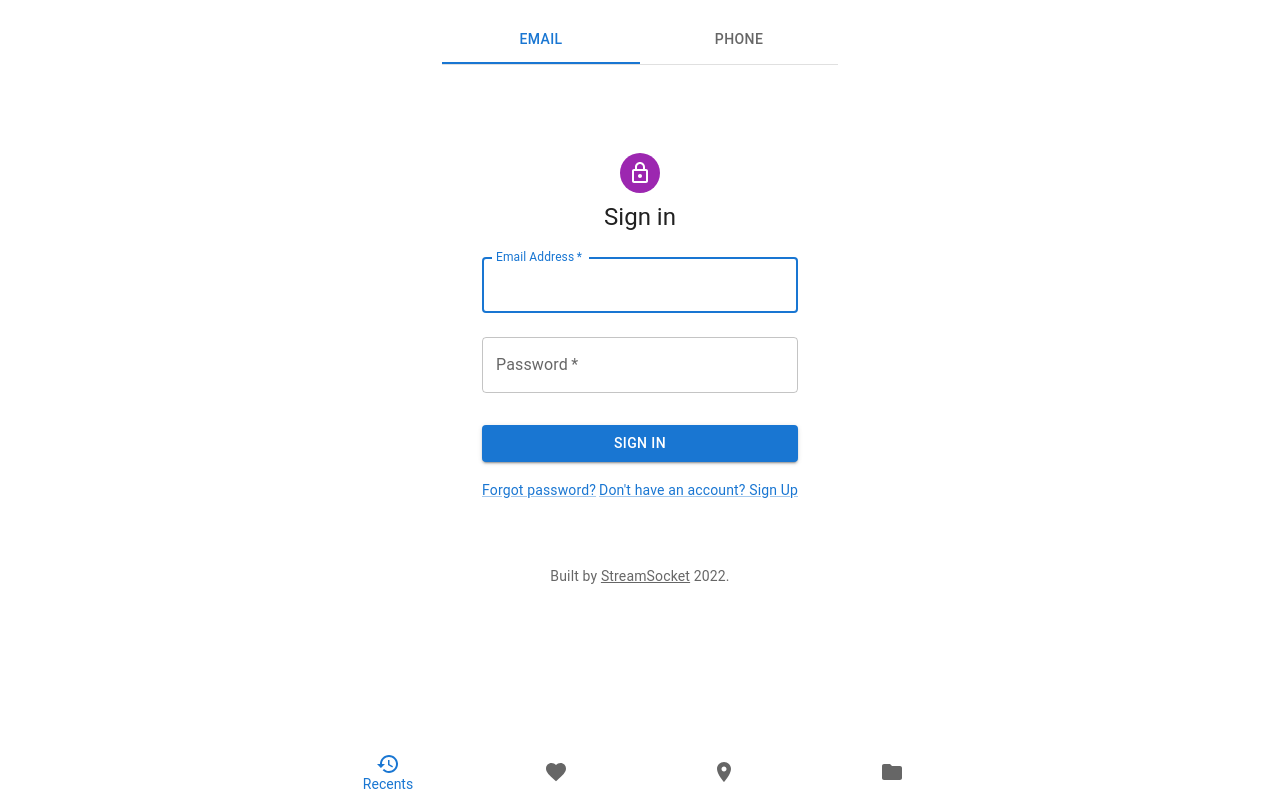
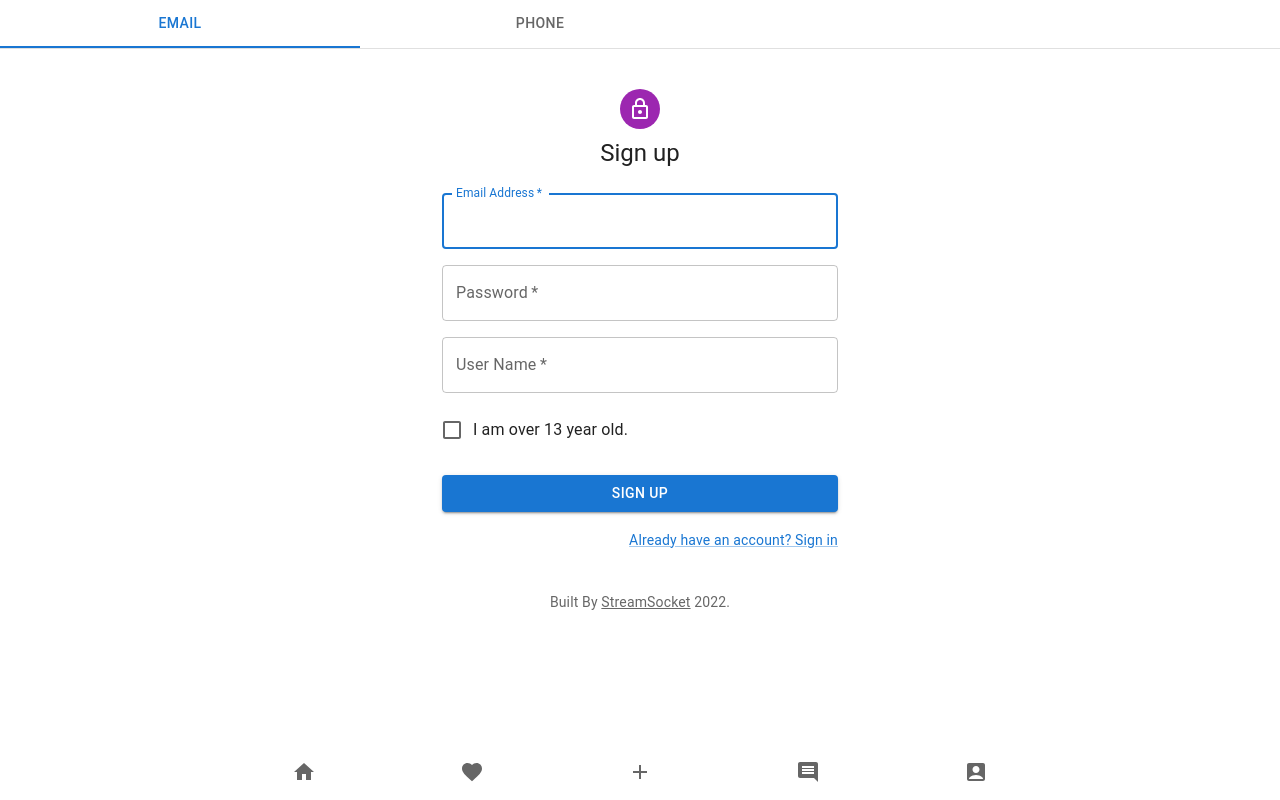
Before and after one commit to cmu-sie-team01/StreamSocket, a React (Create React App) app in the folder AppDev/frontend/: page /signup in a window 1280 px wide. Built offline with nearby package versions, Linux system fonts and the light colour scheme.

Commit message:
UI update, adding routers

```diff
--- a/AppDev/frontend/src/App.jsx
+++ b/AppDev/frontend/src/App.jsx
@@ -4,6 +4,13 @@ import Container from '@mui/material/Container';
 import CssBaseline from '@mui/material/CssBaseline';
 import Box from '@mui/material/Box';
 import React from 'react';
+import {
+  BrowserRouter,
+  Routes,
+  Route,
+} from 'react-router-dom';
+import HomePage from './home';
+import SignIn from './SignIn';
 import BottomBar from './BottomBar';
 import BasicTabs from './tabs';
 
@@ -11,24 +18,31 @@ function App() {
   const theme = createTheme();
 
   return (
+    <BrowserRouter>
+
       <ThemeProvider theme={theme}>
         <Container component="main" maxWidth="xs">
           <CssBaseline />
           <Box
             sx={{
-            marginTop: 2,
               display: 'flex',
               flexDirection: 'column',
               alignItems: 'center',
-            marginBottom: 2,
+              marginBottom: 0,
             }}
           >
-          <BasicTabs />
             <BottomBar />
 
           </Box>
         </Container>
       </ThemeProvider>
+      <Routes>
+        <Route path="/" element={<HomePage />} />
+        <Route path="signup" element={<BasicTabs />} />
+        <Route path="signin" element={<SignIn />} />
+
+      </Routes>
+    </BrowserRouter>
   );
 }
 
--- a/AppDev/frontend/src/BottomBar.jsx
+++ b/AppDev/frontend/src/BottomBar.jsx
@@ -1,10 +1,12 @@
 import * as React from 'react';
 import BottomNavigation from '@mui/material/BottomNavigation';
 import BottomNavigationAction from '@mui/material/BottomNavigationAction';
-import FolderIcon from '@mui/icons-material/Folder';
-import RestoreIcon from '@mui/icons-material/Restore';
 import FavoriteIcon from '@mui/icons-material/Favorite';
-import LocationOnIcon from '@mui/icons-material/LocationOn';
+import HomeIcon from '@mui/icons-material/Home';
+import AccountBoxIcon from '@mui/icons-material/AccountBox';
+import CommentIcon from '@mui/icons-material/Comment';
+import { Link } from 'react-router-dom';
+import AddIcon from '@mui/icons-material/Add';
 
 export default function LabelBottomNavigation() {
   const [value, setValue] = React.useState('recents');
@@ -16,21 +18,31 @@ export default function LabelBottomNavigation() {
   return (
     <BottomNavigation sx={{ width: '100%', position: 'absolute', bottom: 0 }} value={value} onChange={handleChange}>
       <BottomNavigationAction
-        label="Recents"
-        value="recents"
-        icon={<RestoreIcon />}
+        value="home"
+        icon={<HomeIcon />}
+        component={Link}
+        to="/"
+
       />
       <BottomNavigationAction
-        label="Favorites"
-        value="favorites"
+        value="discover"
         icon={<FavoriteIcon />}
       />
       <BottomNavigationAction
-        label="Nearby"
-        value="nearby"
-        icon={<LocationOnIcon />}
+        value="add"
+        icon={<AddIcon />}
       />
-      <BottomNavigationAction label="Folder" value="folder" icon={<FolderIcon />} />
+      <BottomNavigationAction
+        value="message"
+        icon={<CommentIcon />}
+      />
+
+      <BottomNavigationAction
+        value="userprofile"
+        icon={<AccountBoxIcon />}
+        component={Link}
+        to="/signin"
+      />
     </BottomNavigation>
   );
 }
--- /dev/null
+++ b/AppDev/frontend/src/home.jsx
@@ -0,0 +1,15 @@
+import * as React from 'react';
+import Box from '@mui/material/Box';
+import Fab from '@mui/material/Fab';
+
+export default function FloatingActionButtons() {
+  return (
+    <Box sx={{ '& > :not(style)': { m: 1 } }}>
+
+      <Fab disabled aria-label="like">
+        home page
+
+      </Fab>
+    </Box>
+  );
+}
--- a/AppDev/frontend/src/tabs.jsx
+++ b/AppDev/frontend/src/tabs.jsx
@@ -4,8 +4,8 @@ import Tabs from '@mui/material/Tabs';
 import Tab from '@mui/material/Tab';
 import Typography from '@mui/material/Typography';
 import Box from '@mui/material/Box';
-import SignIn from './SignIn';
 import SignUpEmail from './SignUpEmail';
+import SignUpPhone from './SignUpPhone';
 
 function TabPanel(props) {
   const {
@@ -65,10 +65,10 @@ export default function BasicTabs() {
         </Tabs>
       </Box>
       <TabPanel value={value} index={0}>
-        <SignIn />
+        <SignUpEmail />
       </TabPanel>
       <TabPanel value={value} index={1}>
-        <SignUpEmail />
+        <SignUpPhone />
       </TabPanel>
     </Box>
 
```
Lines whose indentation alone changed are shown as unchanged.
